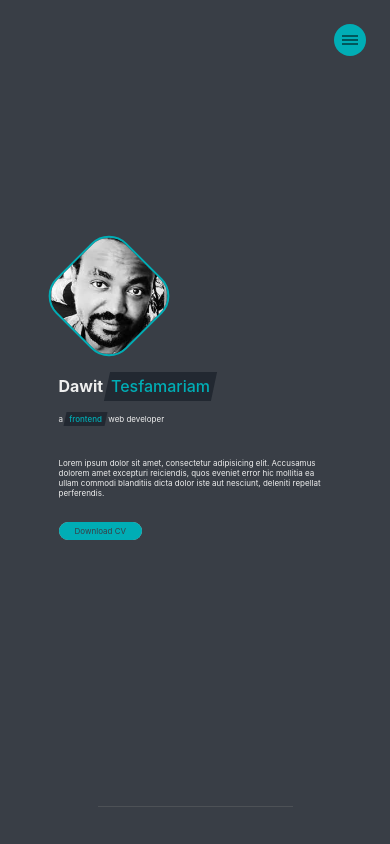
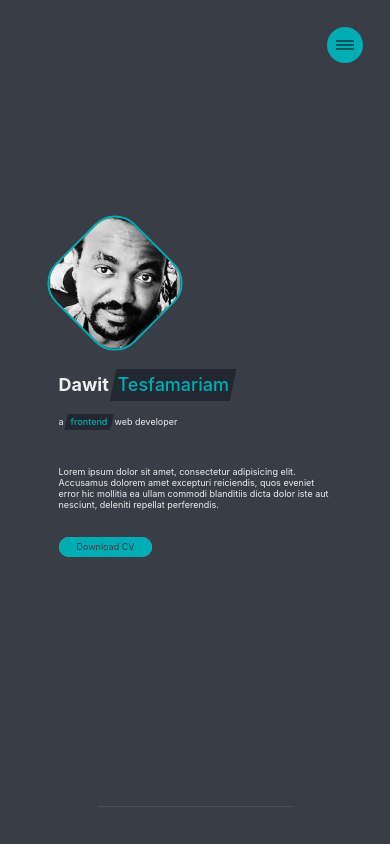
Before and after one commit to dawitesfa/portfolio, a React (Create React App) app: page / in a window 390 px wide. Shown: the top 844 px of the page. Built offline with nearby package versions, Linux system fonts and the light colour scheme.

Commit message:
little do

```diff
--- a/src/index.css
+++ b/src/index.css
@@ -92,9 +92,3 @@ code {
     font-size: 56.25%;
   }
 }
-
-@media (max-width: 37.5em) {
-  html {
-    font-size: 50%;
-  }
-}
```
